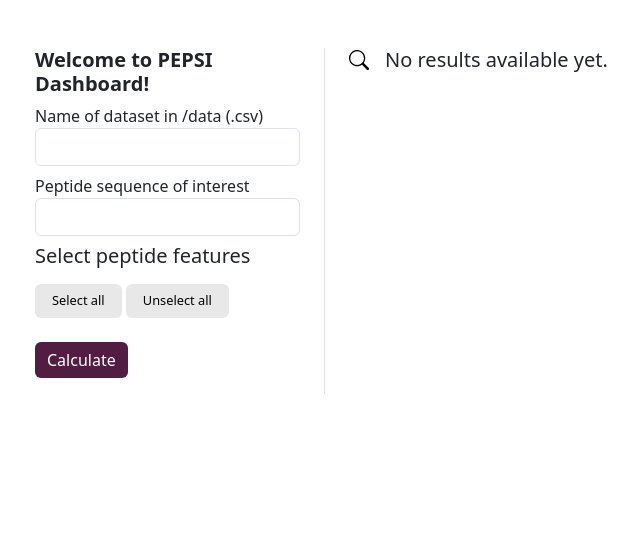
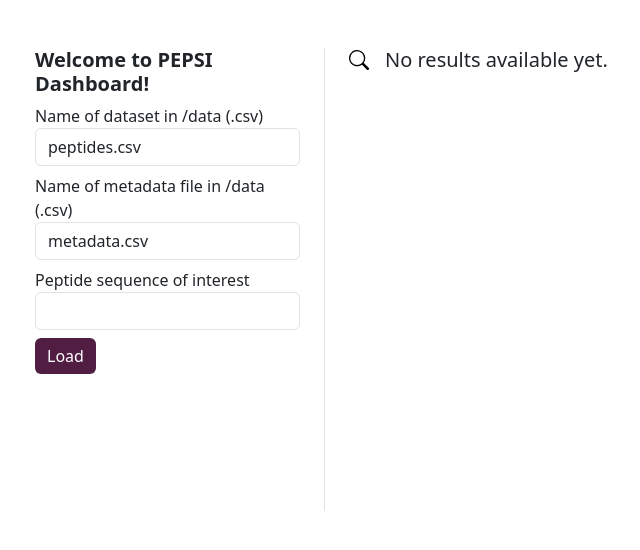
Before and after one commit to ronjakrg/pepsipy, a Django app: template frontend/dashboard/templates/overview.html in a window 1280 px wide. Shown: the part 47-597 px from the top of the page, without its empty margins (13-653 px from the left). Run offline with Django 5.2, Linux system fonts and the light colour scheme; the template is opened without the code that fills it: values that come from a table or form of the project are taken from there, others are empty; some libraries are stand-ins or nearby versions.

Commit message:
Include dynamic metadata aspects for grouping data (#46)

```diff
--- a/frontend/dashboard/forms.py
+++ b/frontend/dashboard/forms.py
@@ -14,6 +14,13 @@
     data_name = forms.CharField(
         label="Name of dataset in /data (.csv)",
         max_length=100,
+        initial="peptides.csv",
+        widget=forms.TextInput(attrs={"class": "form-control"}),
+    )
+    metadata_name = forms.CharField(
+        label="Name of metadata file in /data (.csv)",
+        max_length=100,
+        initial="metadata.csv",
         widget=forms.TextInput(attrs={"class": "form-control"}),
     )
     seq = forms.CharField(
@@ -133,7 +140,7 @@
 
 class CompareFeaturesForm(forms.Form):
     selected = forms.BooleanField(
-        label="📈 Compare features across groups",
+        label="📈 Compare features across a metadata aspect",
         required=False,
     )
     compare_features_a = forms.ChoiceField(
@@ -147,12 +154,11 @@
         initial=("Sequence length", "Sequence length"),
         widget=forms.Select(attrs={"class": "form-control"}),
     )
-    compare_features_groups = forms.CharField(
-        label="Group prefixes, separated by semicolons",
-        max_length=100,
-        required=False,
-        initial="AD; CTR",
-        widget=forms.TextInput(attrs={"class": "form-control"}),
+    compare_features_metadata = forms.ChoiceField(
+        label="Group by metadata aspect",
+        choices=(),  # Changes dynamically
+        initial=("", ""),
+        widget=forms.Select(attrs={"class": "form-control"}),
     )
     compare_features_intensity_threshold = forms.FloatField(
         label="Intensity threshold",
@@ -164,7 +170,7 @@
 
 class CompareFeatureForm(forms.Form):
     selected = forms.BooleanField(
-        label="📈 Compare a feature across groups",
+        label="📈 Compare a feature across a metadata aspect",
         required=False,
     )
     compare_feature_a = forms.ChoiceField(
@@ -173,12 +179,11 @@
         initial=("GRAVY", "GRAVY"),
         widget=forms.Select(attrs={"class": "form-control"}),
     )
-    compare_feature_groups = forms.CharField(
-        label="Group prefixes, separated by semicolons",
-        max_length=100,
-        required=False,
-        initial="AD; CTR",
-        widget=forms.TextInput(attrs={"class": "form-control"}),
+    compare_feature_metadata = forms.ChoiceField(
+        label="Group by metadata aspect",
+        choices=(),  # Changes dynamically
+        initial=("", ""),
+        widget=forms.Select(attrs={"class": "form-control"}),
     )
     compare_feature_intensity_threshold = forms.FloatField(
         label="Intensity threshold",
--- a/frontend/dashboard/templates/overview.html
+++ b/frontend/dashboard/templates/overview.html
@@ -19,22 +19,21 @@
         {{ field }}
       </div>
       {% endfor %}
-      <h5>Select peptide features</h5>
-      <button
-        type="button"
-        class="btn btn-grey js-toggle-checkboxes"
-        data-checked="true"
-      >
-        Select all
-      </button>
-      <button
-        type="button"
-        class="btn btn-grey js-toggle-checkboxes"
-        data-checked="false"
-      >
-        Unselect all
-      </button>
+      <button type="button" id="btn-metadata" class="btn btn-purple">Load</button>
+
       <!-- Feature selection -->
+      <div id="forms">
+        <div class="flex-between">
+          <span><b>Feature selection</b></span>
+          <div style="display: inline-flex">
+            <button type="button" class="btn btn-grey js-toggle-checkboxes me-1" data-checked="true">
+              Select all
+            </button>
+            <button type="button" class="btn btn-grey js-toggle-checkboxes" data-checked="false">
+              Unselect all
+            </button>
+          </div>
+        </div>
       {% for forms in forms_list %} {% for form in forms %} {% for field in form %}
       <div class="form-group mb-2">
         {% if field.name == 'selected' %}
@@ -56,6 +55,7 @@
         style="bottom: 0; padding: 1rem 1rem 1rem 0"
       >
         <button type="submit" class="btn btn-purple">Calculate</button>
+        </div>
       </div>
     </div>
 
--- a/frontend/dashboard/test_dashboard.py
+++ b/frontend/dashboard/test_dashboard.py
@@ -123,6 +123,7 @@
         url,
         data={
             "data_name": "peptides.csv",
+            "metadata_name": "metadata.csv",
             "seq": "PEPTIDE",
         },
     )
--- a/frontend/dashboard/urls.py
+++ b/frontend/dashboard/urls.py
@@ -5,4 +5,9 @@
     path("", views.overview, name="overview"),
     path("download_data", views.download_data, name="download_data"),
     path("download_plots", views.download_plots, name="download_plots"),
+    path(
+        "fill_metadata_options",
+        views.fill_metadata_options,
+        name="fill_metadata_options",
+    ),
 ]
--- a/frontend/static/css/base.css
+++ b/frontend/static/css/base.css
@@ -47,3 +47,8 @@
   display: flex;
   align-items: center;
 }
+.flex-between {
+  display: flex;
+  justify-content: space-between;
+  align-items: center;
+}
--- a/frontend/static/js/overview.js
+++ b/frontend/static/js/overview.js
@@ -1,4 +1,40 @@
 document.addEventListener('DOMContentLoaded', () => {
+  // For submitting metadata aspects and filling them into choice field
+  const features = document.getElementById("forms");
+  const btn = document.getElementById("btn-metadata");
+  if (!sessionStorage.getItem("first_loaded")) {
+    features.classList.add("invisible");
+  }
+
+  btn.addEventListener("click", function() {
+    const data = new FormData(document.querySelector("form"));
+    fetch("fill_metadata_options", {
+      method: "POST",
+      headers: {
+        "X-CSRFToken": document.querySelector("[name=csrfmiddlewaretoken]").value,
+      },
+      body: data,
+    })
+      .then((response) => response.json())
+      .then((data) => {
+        const fields = document.querySelectorAll(
+          "select[name$='compare_features_metadata'], select[name$='compare_feature_metadata']"
+        );
+        fields.forEach((field) => {
+          field.innerHTML = "";
+          data.metadata.forEach((elem) => {
+            const option = document.createElement("option");
+            option.value = elem;
+            option.textContent = elem;
+            field.appendChild(option);
+          });
+        });
+        sessionStorage.setItem("first_loaded", "true");
+        features.classList.remove("invisible")
+      });
+  });
+
+  // For (un-)selecting checkboxes in forms
   document.querySelectorAll('.js-toggle-checkboxes').forEach(btn =>
     btn.addEventListener('click', () => {
       const checked = btn.dataset.checked === 'true';
```
Also changed, not shown: frontend/dashboard/views.py (+11 -1 lines), src/pepsi/calculator.py (+32 -6 lines), src/pepsi/plots.py (+15 -23 lines), src/pepsi/utils.py (+1 -15 lines), tests/test_utils.py (+0 -8 lines).
